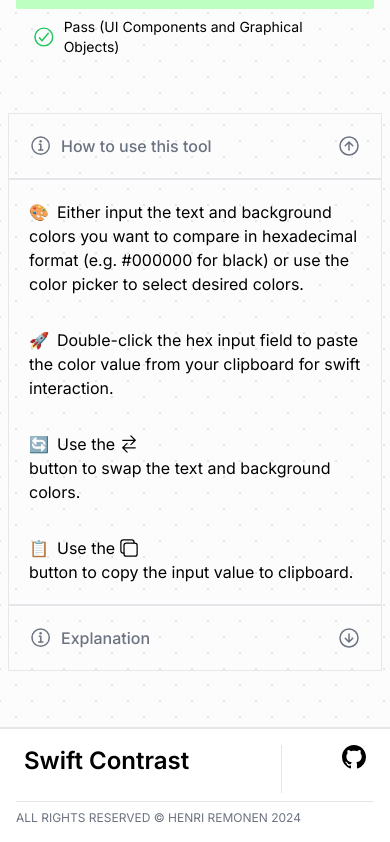
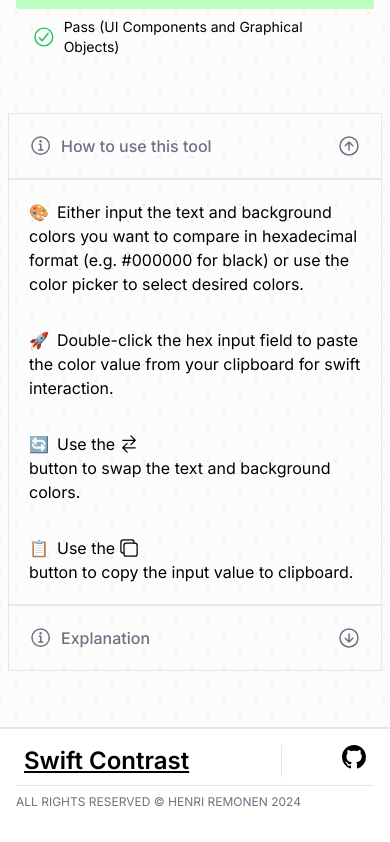
Before and after one commit to HRemonen/SwiftContrast, a Next.js app: page / in a window 390 px wide. Shown: the part 931-1773 px from the top of the page. Built offline with nearby package versions, Linux system fonts and the light colour scheme.

Commit message:
style: update footer styles

```diff
--- a/src/components/contrast/ColorContrast.tsx
+++ b/src/components/contrast/ColorContrast.tsx
@@ -36,6 +36,7 @@
 
             <div className="flex flex-col justify-center items-center">
               <button
+                type="button"
                 className="flex items-center justify-center md:mt-6 lg:mt-3 w-10 h-10 rounded-md border-solid border-[1px] dark:border-0 border-gray-400 hover:border-2 dark:hover:border-2 hover:border-blue-600 dark:hover:border-blue-300 dark:bg-gray-50 dark:bg-opacity-15"
                 aria-label="Swap color values"
                 onClick={handleSwapColors}
--- a/src/components/footer/Footer.tsx
+++ b/src/components/footer/Footer.tsx
@@ -1,28 +1,27 @@
+import Link from "next/link";
+
 const Footer = () => (
   <footer className="bg-white dark:bg-gray-900 border-t-2 border-gray-200 dark:border-gray-700">
     <div className="w-full mx-auto p-4 md:py-8">
       <div className="flex sm:items-center sm:justify-between px-2">
         <div className="w-3/4">
-          <a
+          <Link
             href="https://swiftcontrast.com/"
-            className="flex items-center mb-4 sm:mb-0 space-x-3 rtl:space-x-reverse"
+            className="self-center text-2xl font-semibold whitespace-nowrap underline dark:text-white focus:text-blue-500 dark:focus:text-blue-500 hover:text-blue-500 dark:hover:text-blue-300"
           >
-            <span className="self-center text-2xl font-semibold whitespace-nowrap dark:text-white">
             Swift Contrast
-            </span>
-          </a>
+          </Link>
         </div>
         <div className="flex flex-wrap justify-end w-1/4 border-l-[1px] pl-16 text-sm font-medium border-gray-200 dark:border-gray-700 text-gray-500 sm:mb-0 dark:text-gray-400">
-          <a
-            className="dark:fill-white"
+          <Link
+            className="dark:fill-white focus:fill-blue-500 dark:focus:fill-blue-500 hover:fill-blue-500 dark:hover:fill-blue-300"
             href="https://github.com/HRemonen/SwiftContrast"
             target="_blank"
             rel="nofollow noopener noreferrer sponsored"
             aria-label="GitHub repository"
           >
-            <span>
             <svg
-                className="octicon octicon-mark-github v-align-middle color-fg-default"
+              className="octicon octicon-mark-github"
               data-view-component="true"
               width="24"
               version="1.1"
@@ -32,8 +31,7 @@
             >
               <path d="M8 0c4.42 0 8 3.58 8 8a8.013 8.013 0 0 1-5.45 7.59c-.4.08-.55-.17-.55-.38 0-.27.01-1.13.01-2.2 0-.75-.25-1.23-.54-1.48 1.78-.2 3.65-.88 3.65-3.95 0-.88-.31-1.59-.82-2.15.08-.2.36-1.02-.08-2.12 0 0-.67-.22-2.2.82-.64-.18-1.32-.27-2-.27-.68 0-1.36.09-2 .27-1.53-1.03-2.2-.82-2.2-.82-.44 1.1-.16 1.92-.08 2.12-.51.56-.82 1.28-.82 2.15 0 3.06 1.86 3.75 3.64 3.95-.23.2-.44.55-.51 1.07-.46.21-1.61.55-2.33-.66-.15-.24-.6-.83-1.23-.82-.67.01-.27.38.01.53.34.19.73.9.82 1.13.16.45.68 1.31 2.69.94 0 .67.01 1.3.01 1.49 0 .21-.15.45-.55.38A7.995 7.995 0 0 1 0 8c0-4.42 3.58-8 8-8Z"></path>
             </svg>
-            </span>
-          </a>
+          </Link>
         </div>
       </div>
       <hr className="my-2 border-gray-200 dark:border-gray-700 lg:my-4" />
```
Lines whose indentation alone changed are shown as unchanged.
